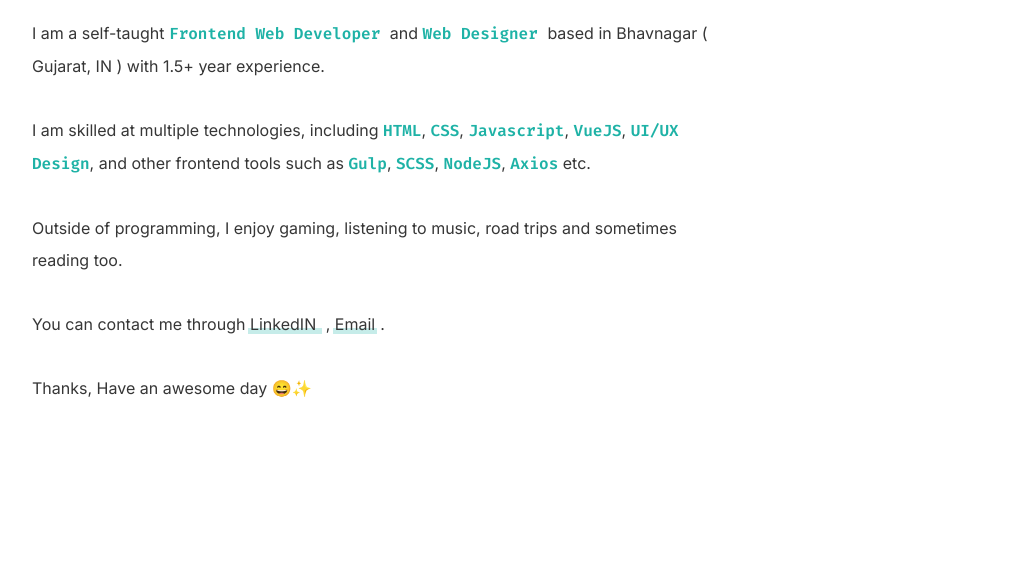
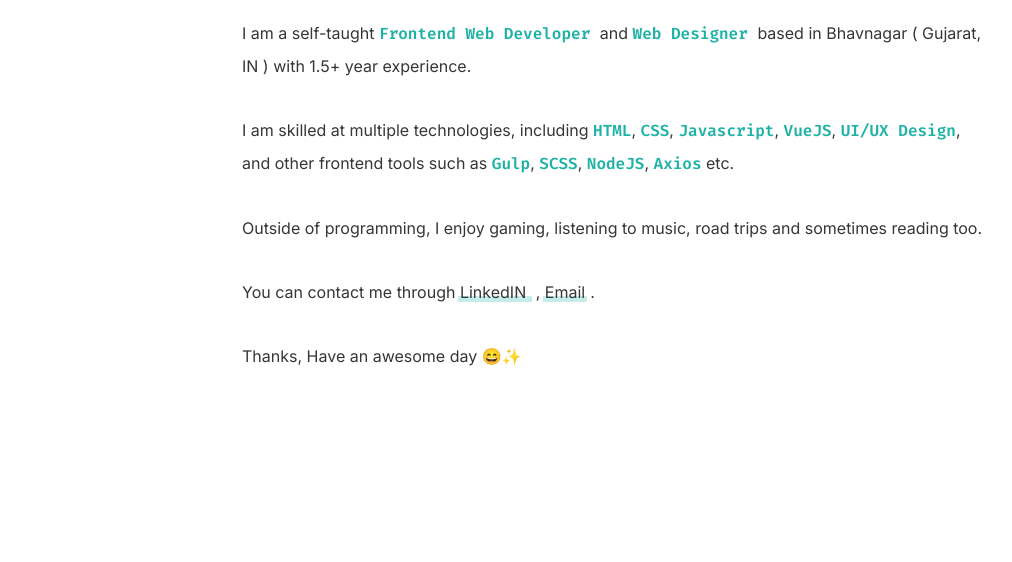
Before and after one commit to Jeet78/my-website, a website: page src/index.html in a window 1280 px wide. Shown: the part 238-800 px from the top of the page, without its empty margins (23-1035 px from the left). Drawn offline with Linux system fonts and the light colour scheme.

Commit message:
1234567890

```diff
--- a/src/scss/style.scss
+++ b/src/scss/style.scss
@@ -46,7 +46,8 @@
 
 .inner-container {
   // padding-top: 30px;
-  max-width: 700px;
+  max-width: 750px;
+  margin: 0 auto;
 }
 
 .large-title {
```
Also changed, not shown: src/css/style.css, 1 other file.
